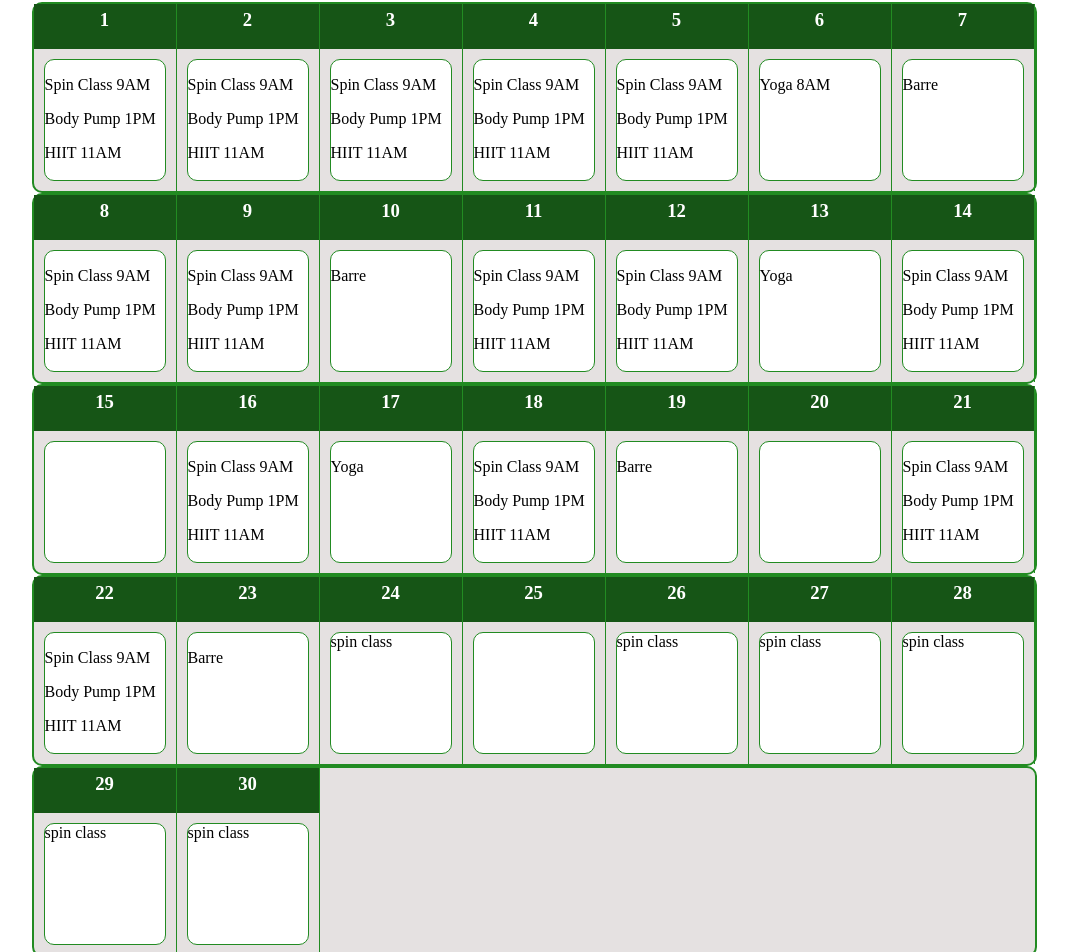
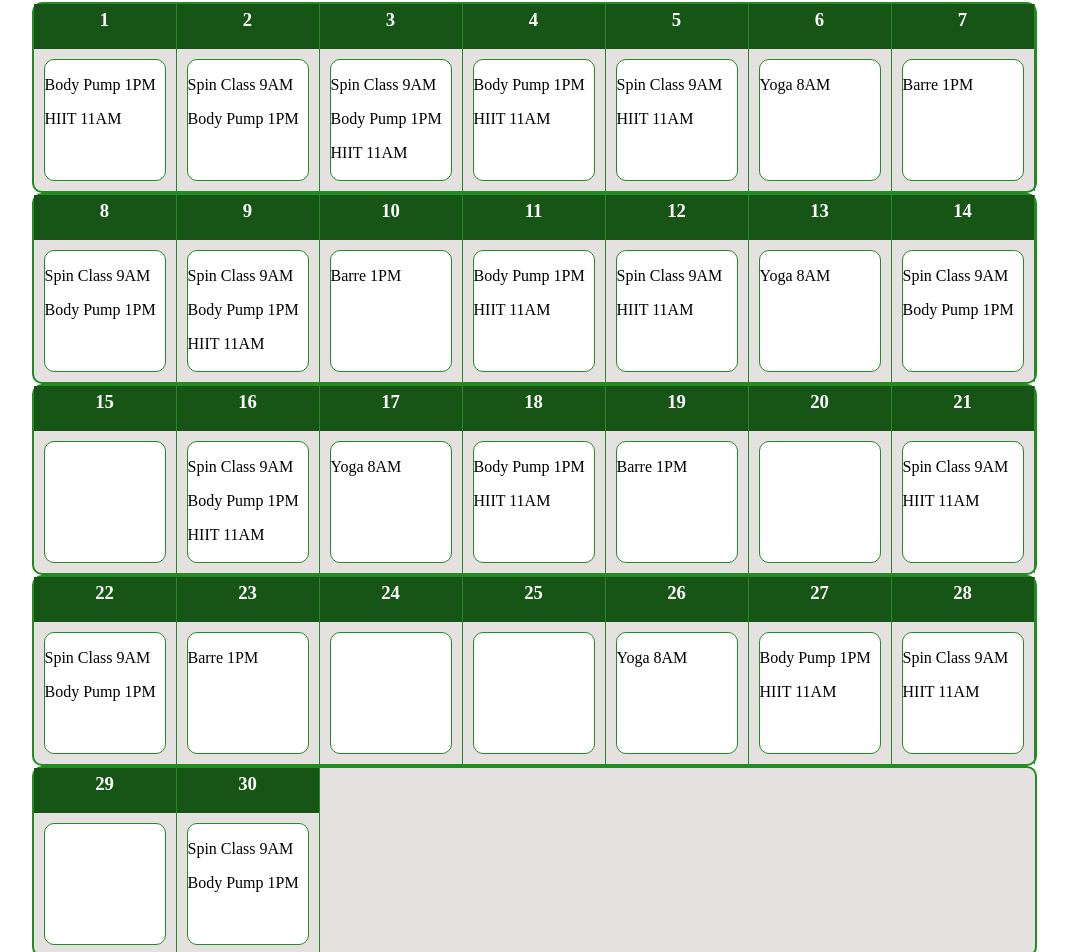
Before and after one commit to ab-arias/poly-gains, a React (Create React App) app in the folder frontend/: page /calpoly in a window 1280 px wide. Shown: the part 938-1890 px from the top of the page, without its empty margins (106-1174 px from the left). Built offline with nearby package versions, Linux system fonts and the light colour scheme.

Commit message:
Cal Poly Calendar update

```diff
--- a/frontend/src/components/CalPoly.js
+++ b/frontend/src/components/CalPoly.js
@@ -44,7 +44,6 @@ export default function CalPoly() {
                 <div class="workouts-calendar-entry">
                     <h3 class="workouts-calendar-day">1</h3>
                     <div class="mini-workouts-card">
-                        <p>Spin Class 9AM</p>
                         <p>Body Pump 1PM</p>
                         <p>HIIT 11AM</p>
                     </div>
@@ -54,7 +53,7 @@ export default function CalPoly() {
                     <div class="mini-workouts-card">
                         <p>Spin Class 9AM</p>
                         <p>Body Pump 1PM</p>
-                        <p>HIIT 11AM</p></div>
+                    </div>
                 </div>
                 <div class="workouts-calendar-entry">
                     <h3 class="workouts-calendar-day">3</h3>
@@ -67,7 +66,6 @@ export default function CalPoly() {
                 <div class="workouts-calendar-entry">
                     <h3 class="workouts-calendar-day">4</h3>
                     <div class="mini-workouts-card">
-                        <p>Spin Class 9AM</p>
                         <p>Body Pump 1PM</p>
                         <p>HIIT 11AM</p>
                     </div>
@@ -76,7 +74,6 @@ export default function CalPoly() {
                     <h3 class="workouts-calendar-day">5</h3>
                     <div class="mini-workouts-card">
                         <p>Spin Class 9AM</p>
-                        <p>Body Pump 1PM</p>
                         <p>HIIT 11AM</p>
                     </div>
                 </div>
@@ -89,7 +86,7 @@ export default function CalPoly() {
                 <div class="workouts-calendar-entry">
                     <h3 class="workouts-calendar-day">7</h3>
                     <div class="mini-workouts-card">
-                        <p>Barre</p>
+                        <p>Barre 1PM</p>
                     </div>
                 </div>
             </div>
@@ -99,7 +96,6 @@ export default function CalPoly() {
                     <div class="mini-workouts-card">
                         <p>Spin Class 9AM</p>
                         <p>Body Pump 1PM</p>
-                        <p>HIIT 11AM</p>
                     </div>
                 </div>
                 <div class="workouts-calendar-entry">
@@ -113,13 +109,12 @@ export default function CalPoly() {
                 <div class="workouts-calendar-entry">
                     <h3 class="workouts-calendar-day">10</h3>
                     <div class="mini-workouts-card">
-                        <p>Barre</p>
+                        <p>Barre 1PM</p>
                     </div>
                 </div>
                 <div class="workouts-calendar-entry">
                     <h3 class="workouts-calendar-day">11</h3>
                     <div class="mini-workouts-card">
-                        <p>Spin Class 9AM</p>
                         <p>Body Pump 1PM</p>
                         <p>HIIT 11AM</p>
                     </div>
@@ -128,14 +123,13 @@ export default function CalPoly() {
                     <h3 class="workouts-calendar-day">12</h3>
                     <div class="mini-workouts-card">
                         <p>Spin Class 9AM</p>
-                        <p>Body Pump 1PM</p>
                         <p>HIIT 11AM</p>
                     </div>
                 </div>
                 <div class="workouts-calendar-entry">
                     <h3 class="workouts-calendar-day">13</h3>
                     <div class="mini-workouts-card">
-                        <p>Yoga</p>
+                        <p>Yoga 8AM</p>
                     </div>
                 </div>
                 <div class="workouts-calendar-entry">
@@ -143,7 +137,6 @@ export default function CalPoly() {
                     <div class="mini-workouts-card">
                         <p>Spin Class 9AM</p>
                         <p>Body Pump 1PM</p>
-                        <p>HIIT 11AM</p>
                     </div>
                 </div>
             </div>
@@ -163,13 +156,12 @@ export default function CalPoly() {
                 <div class="workouts-calendar-entry">
                     <h3 class="workouts-calendar-day">17</h3>
                     <div class="mini-workouts-card">
-                        <p>Yoga</p>
+                        <p>Yoga 8AM</p>
                     </div>
                 </div>
                 <div class="workouts-calendar-entry">
                     <h3 class="workouts-calendar-day">18</h3>
                     <div class="mini-workouts-card">
-                        <p>Spin Class 9AM</p>
                         <p>Body Pump 1PM</p>
                         <p>HIIT 11AM</p>
                     </div>
@@ -177,7 +169,7 @@ export default function CalPoly() {
                 <div class="workouts-calendar-entry">
                     <h3 class="workouts-calendar-day">19</h3>
                     <div class="mini-workouts-card">
-                        <p>Barre</p>
+                        <p>Barre 1PM</p>
                     </div>
                 </div>
                 <div class="workouts-calendar-entry">
@@ -188,7 +180,6 @@ export default function CalPoly() {
                     <h3 class="workouts-calendar-day">21</h3>
                     <div class="mini-workouts-card">
                         <p>Spin Class 9AM</p>
-                        <p>Body Pump 1PM</p>
                         <p>HIIT 11AM</p>
                     </div>
                 </div>
@@ -199,18 +190,17 @@ export default function CalPoly() {
                     <div class="mini-workouts-card">
                         <p>Spin Class 9AM</p>
                         <p>Body Pump 1PM</p>
-                        <p>HIIT 11AM</p>
                     </div>
                 </div>
                 <div class="workouts-calendar-entry">
                     <h3 class="workouts-calendar-day">23</h3>
                     <div class="mini-workouts-card">
-                        <p>Barre</p>
+                        <p>Barre 1PM</p>
                     </div>
                 </div>
                 <div class="workouts-calendar-entry">
                     <h3 class="workouts-calendar-day">24</h3>
-                    <div class="mini-workouts-card">spin class</div>
+                    <div class="mini-workouts-card"></div>
                 </div>
                 <div class="workouts-calendar-entry">
                     <h3 class="workouts-calendar-day">25</h3>
@@ -218,25 +208,36 @@ export default function CalPoly() {
                 </div>
                 <div class="workouts-calendar-entry">
                     <h3 class="workouts-calendar-day">26</h3>
-                    <div class="mini-workouts-card">spin class</div>
+                    <div class="mini-workouts-card">
+                        <p>Yoga 8AM</p>
+                    </div>
                 </div>
                 <div class="workouts-calendar-entry">
                     <h3 class="workouts-calendar-day">27</h3>
-                    <div class="mini-workouts-card">spin class</div>
+                    <div class="mini-workouts-card">
+                        <p>Body Pump 1PM</p>
+                        <p>HIIT 11AM</p>
+                    </div>
                 </div>
                 <div class="workouts-calendar-entry">
                     <h3 class="workouts-calendar-day">28</h3>
-                    <div class="mini-workouts-card">spin class</div>
+                    <div class="mini-workouts-card">
+                        <p>Spin Class 9AM</p>
+                        <p>HIIT 11AM</p>
+                    </div>
                 </div>
             </div>
             <div class="workouts-calendar">
                 <div class="workouts-calendar-entry">
                     <h3 class="workouts-calendar-day">29</h3>
-                    <div class="mini-workouts-card">spin class</div>
+                    <div class="mini-workouts-card"></div>
                 </div>
                 <div class="workouts-calendar-entry">
                     <h3 class="workouts-calendar-day">30</h3>
-                    <div class="mini-workouts-card">spin class</div>
+                    <div class="mini-workouts-card">
+                        <p>Spin Class 9AM</p>
+                        <p>Body Pump 1PM</p>
+                    </div>
                 </div>
             </div>
         </div>
```
